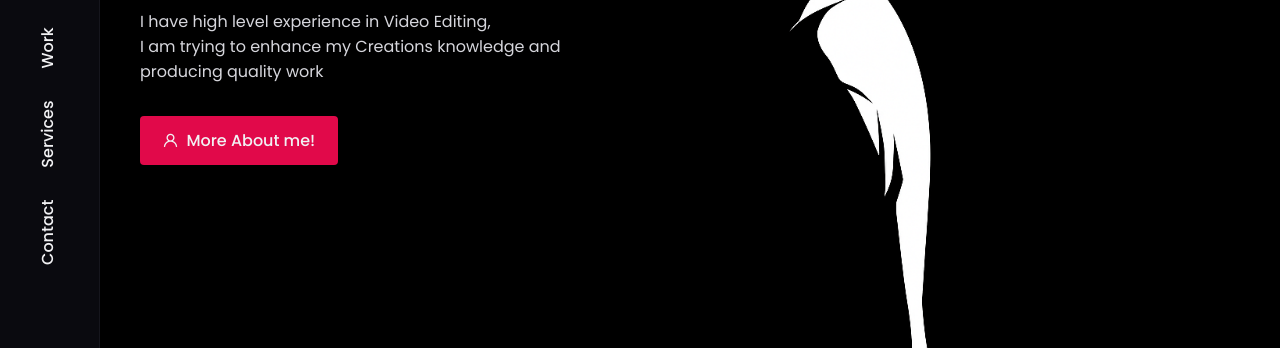
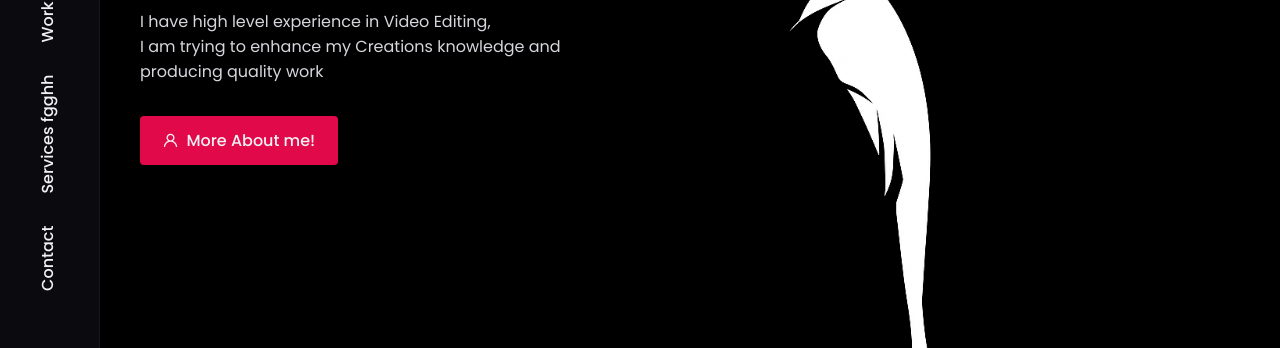
Before and after one commit to balaji3245/portfolio, a plain HTML site: page index.html in a window 1280 px wide. Shown: the part 370-718 px from the top of the page. Drawn offline with nearby package versions, Linux system fonts and the light colour scheme; a web font is replaced by a local one.

Commit message:
Update index.html

```diff
--- a/index.html
+++ b/index.html
@@ -39,7 +39,7 @@
                         </li>
 
                         <li class="nav-item">
-                            <a href="#services" class="nav-link">Services</a>
+                            <a href="#services" class="nav-link">Services fgghh</a>
                         </li>
 
                         <li class="nav-item">
```
